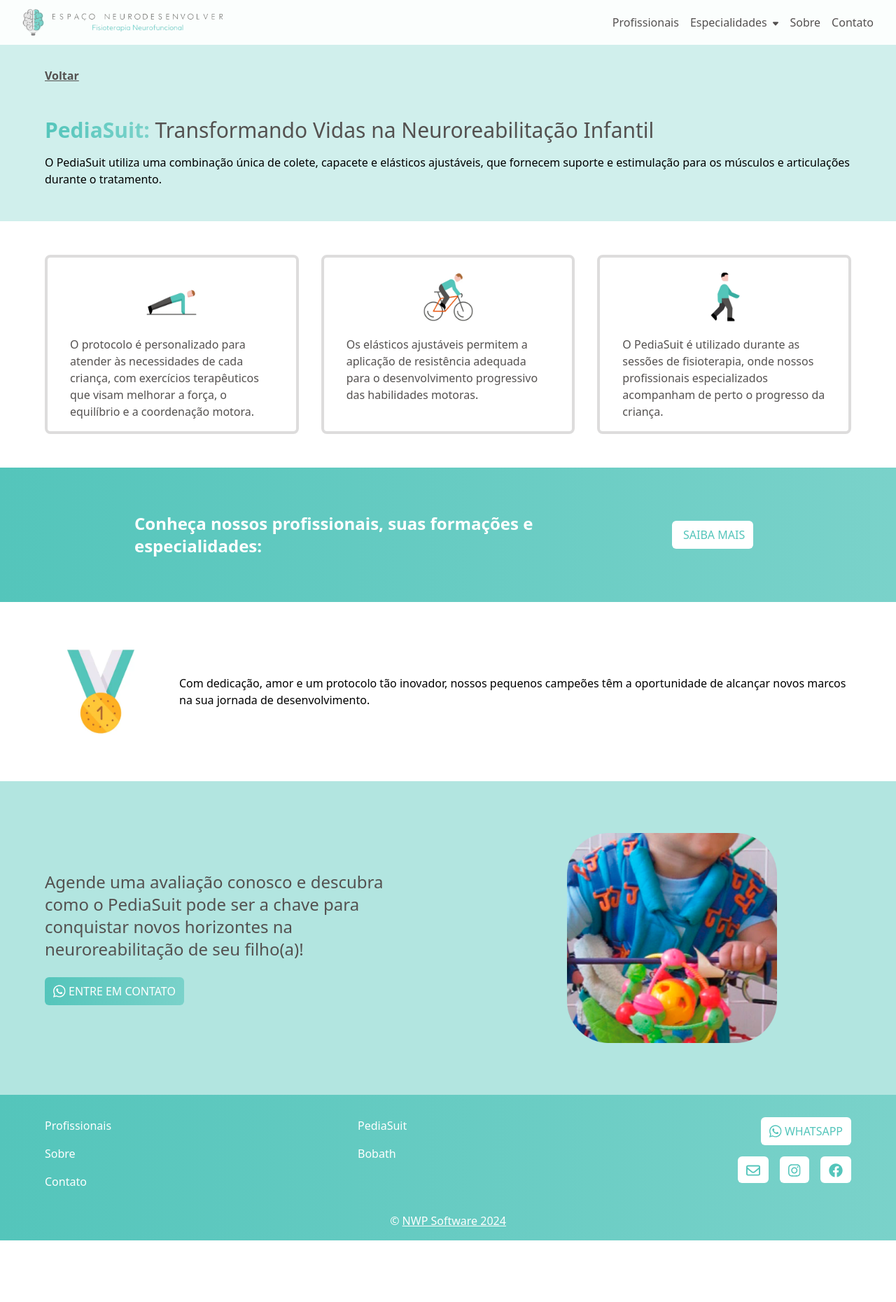
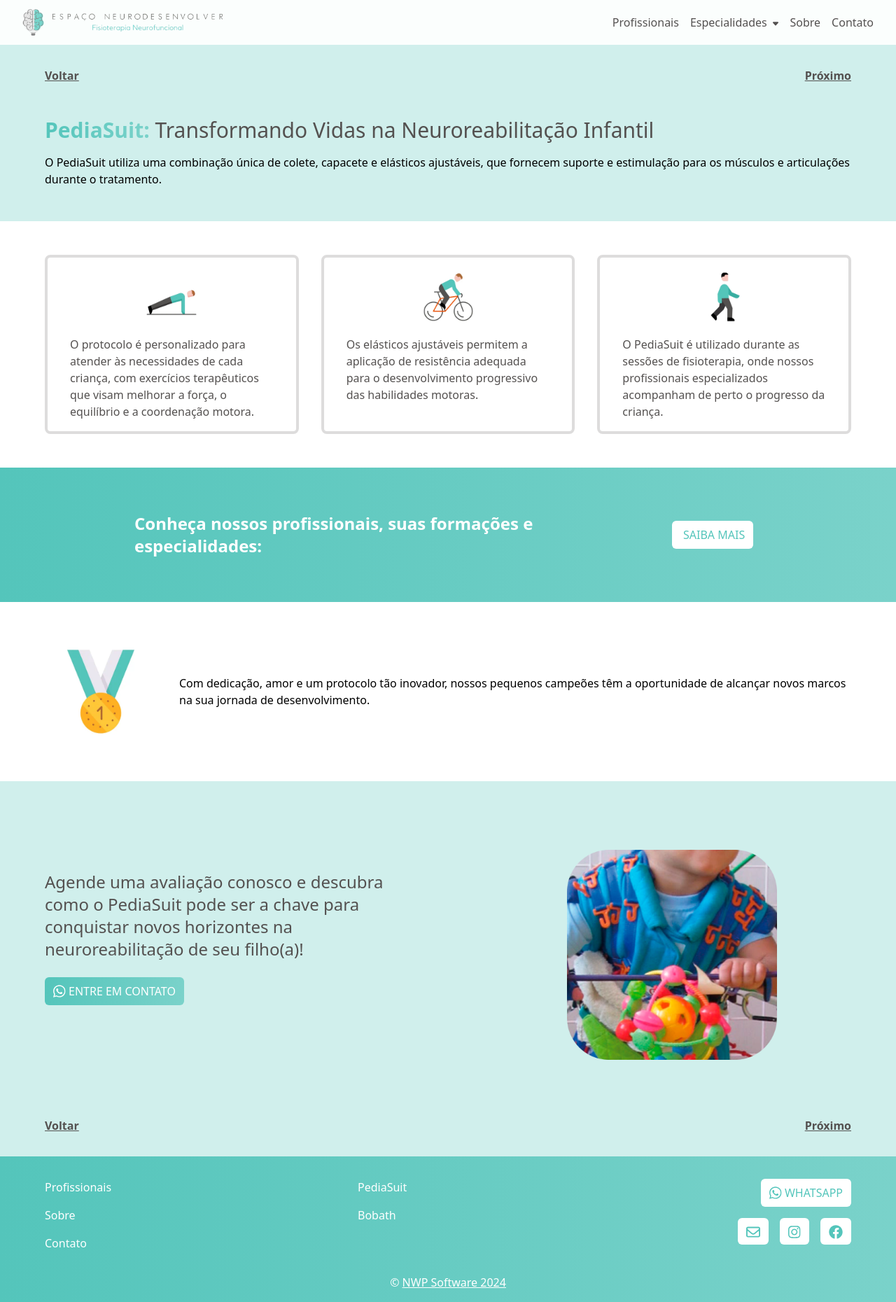
Before and after one commit to NathanPatrzyk/espaconeurodesenvolver, a React (Vite) app: page /especialidades/pediasuit in a window 1280 px wide. Shown: the whole page at 70% size. Before the commit the page ends 1772 px from the top, so only its background shows below. Built offline with nearby package versions, Linux system fonts and the light colour scheme.

Commit message:
version-5.1.2

```diff
--- a/src/components/Link.jsx
+++ b/src/components/Link.jsx
@@ -1,6 +1,6 @@
 import Button from "./Button";
 
-const LinkSocialMedia = ({ icon, link, name, theme }) => {
+const Link = ({ icon, link, name, theme }) => {
   if (name && theme == "dark") {
     return (
       <div className="flex">
@@ -46,4 +46,4 @@
   }
 };
 
-export default LinkSocialMedia;
+export default Link;
--- a/src/components/LinkGoBack.jsx
+++ /dev/null
@@ -1,5 +0,0 @@
-const LinkGoBack = ({textColor}) => {
-  return <a className={`text-${textColor} font-bold text-left underline inline-block mt-[70px] mb-2 md:mt-24 md:mb-8 md:mx-16 mx-4`} href="/">Voltar</a>;
-};
-
-export default LinkGoBack;
--- /dev/null
+++ b/src/components/LinkSmall.jsx
@@ -0,0 +1,12 @@
+const LinkSmall = ({ textColor, text, link }) => {
+  return (
+    <a
+      className={`text-${textColor} font-bold text-left underline inline-block my-2 md:my-8 md:mx-16 mx-4`}
+      href={link}
+    >
+      {text}
+    </a>
+  );
+};
+
+export default LinkSmall;
--- /dev/null
+++ b/src/components/OtherSpecialities.jsx
@@ -0,0 +1,39 @@
+import ImagePsicomotricidade from "../assets/psicomotricidade.webp";
+import ImagePsicologia from "../assets/psicologia.webp";
+import ImageFonoaudiologia from "../assets/fonoaudiologia.webp";
+
+const OtherSpecialities = () => {
+  return (
+    <section className="flex md:flex-row flex-col bg-light-neuro">
+      <div className="flex-1 flex flex-col justify-center md:py-32 md:px-16 px-4 py-8 ">
+        <h2 className="font-bold bg-gradient-to-r from-dark-cyan-neuro to-cyan-neuro text-transparent bg-clip-text text-3xl">
+          Outras Especialidades
+          <ul className="font-normal list-disc text-dark-neuro flex flex-col gap-1 ps-8 pt-4 text-base">
+            <li>Psicomotricidade</li>
+            <li>Psicologia</li>
+            <li>Fonoaudiologia</li>
+            <li>Etc.</li>
+          </ul>
+        </h2>
+      </div>
+      <div className="flex-1 flex items-center justify-center md:px-16 md:py-12 py-8 md:bg-gradient-to-r md:from-light-cyan-neuro md:to-light-cyan-neuro md:rounded-none md:rounded-bl-[800px] rounded-none">
+        <figure className="flex flex-col sm:size-[300px] size-[90vw] max-w-[300px] max-h-[300px]">
+          <img
+            className="self-start sm:size-[100px] size-[30vw] max-w-[100px] max-h-[100px]"
+            src={ImagePsicomotricidade}
+          ></img>
+          <img
+            className="self-center sm:size-[100px] size-[30vw] max-w-[100px] max-h-[100px]"
+            src={ImagePsicologia}
+          ></img>
+          <img
+            className="self-end sm:size-[100px] size-[30vw] max-w-[100px] max-h-[100px]"
+            src={ImageFonoaudiologia}
+          ></img>
+        </figure>
+      </div>
+    </section>
+  );
+};
+
+export default OtherSpecialities;
--- a/src/data.json
+++ b/src/data.json
@@ -9,11 +9,23 @@
       "childrens": [
         {
           "name": "PediaSuit",
-          "link": "/especialidades/pediasuit"
+          "link": "/especialidades/pediasuit",
+          "previous": {
+            "name": "Voltar",
+            "link": "/"
+          },
+          "next": {
+            "name": "Próximo",
+            "link": "/especialidades/bobath"
+          }
         },
         {
           "name": "Bobath",
-          "link": "/especialidades/bobath"
+          "link": "/especialidades/bobath",
+          "previous": {
+            "name": "Anterior",
+            "link": "/especialidades/pediasuit"
+          }
         }
       ]
     },
--- a/src/routes/Bobath.jsx
+++ b/src/routes/Bobath.jsx
@@ -2,7 +2,7 @@
 import Footer from "../components/Footer";
 
 import Link from "../components/Link";
-import LinkGoBack from "../components/LinkGoBack";
+import LinkSmall from "../components/LinkSmall";
 import LinkGoToProfessionals from "../components/LinkGoToProfessionals";
 
 import IconDocument from "../assets/document.webp";
@@ -15,8 +15,14 @@
 
 function Bobath() {
   return (
-    <div className="bg-light-cyan-neuro">
-      <LinkGoBack textColor="dark-neuro" />
+    <div className="bg-light-cyan-neuro pt-16">
+      <div className="flex justify-between">
+        <LinkSmall
+          textColor="dark-neuro"
+          text="Anterior"
+          link="/especialidades/pediasuit"
+        />
+      </div>
       <main className="flex md:flex-row flex-col-reverse">
         <div className="flex-1 flex flex-col md:py-12 md:px-16 md:pt-4 py-8 px-4 pt-4">
           <h1 className="text-dark-neuro text-3xl pb-4">
@@ -76,7 +82,8 @@
           </p>
         </div>
       </section>
-      <section className="flex md:flex-row flex-col-reverse bg-light-cyan-neuro">
+      <section className="bg-light-neuro">
+        <div className="flex md:flex-row flex-col-reverse bg-light-cyan-neuro">
           <div className="flex-1 flex flex-col justify-center md:py-32 md:px-16 px-4 py-8">
             <h1 className="text-dark-neuro text-2xl">
               O objetivo final do Bobath é melhorar a qualidade de vida e a
@@ -98,7 +105,15 @@
               className="sm:size-[300px] size-[90vw] max-w-[300px] max-h-[300px]"
             ></img>
           </div>
+        </div>
       </section>
+      <div className="flex justify-between">
+        <LinkSmall
+          textColor="dark-neuro"
+          text="Anterior"
+          link="/especialidades/pediasuit"
+        />
+      </div>
       <Nav />
       <Footer />
     </div>
--- a/src/routes/Home.jsx
+++ b/src/routes/Home.jsx
@@ -8,14 +8,12 @@
 import Speciality from "../components/Speciality";
 import SocialMedia from "../components/SocialMedia";
 import Location from "../components/Location";
+import OtherSpecialities from "../components/OtherSpecialities";
 
 import ImageEstimulacaoVisual from "../assets/estimulacaovisual.webp";
 import ImagePediasuit from "../assets/pediasuit.webp";
 import ImageTerapiaOcupacional from "../assets/terapiaocupacional.webp";
 import ImageBobath from "../assets/bobath.webp";
-import ImagePsicomotricidade from "../assets/psicomotricidade.webp";
-import ImagePsicologia from "../assets/psicologia.webp";
-import ImageFonoaudiologia from "../assets/fonoaudiologia.webp";
 
 function Home() {
   return (
@@ -51,17 +49,7 @@
         description="É uma especialidade que visa desenvolver e melhorar a capacidade de acuidade visual por meio de atividades específicas que favorecem o sistema visual."
         theme="dark"
       />
-      <Speciality
-        image={ImagePsicomotricidade}
-        title="Psicomotricidade"
-        theme="light"
-      />
-      <Speciality image={ImagePsicologia} title="Psicologia" theme="dark" />
-      <Speciality
-        image={ImageFonoaudiologia}
-        title="Fonoaudiologia"
-        theme="light"
-      />
+      <OtherSpecialities />
       <Nav />
       <Footer />
     </div>
--- a/src/routes/PediaSuit.jsx
+++ b/src/routes/PediaSuit.jsx
@@ -2,7 +2,7 @@
 import Footer from "../components/Footer";
 
 import Link from "../components/Link";
-import LinkGoBack from "../components/LinkGoBack";
+import LinkSmall from "../components/LinkSmall";
 import LinkGoToProfessionals from "../components/LinkGoToProfessionals";
 
 import IconPushups from "../assets/pushups.webp";
@@ -15,8 +15,15 @@
 
 function PediaSuit() {
   return (
-    <div className="bg-light-cyan-neuro">
-      <LinkGoBack textColor="dark-neuro" />
+    <div className="bg-light-cyan-neuro pt-16">
+      <div className="flex justify-between">
+        <LinkSmall textColor="dark-neuro" text="Voltar" link="/" />
+        <LinkSmall
+          textColor="dark-neuro"
+          text="Próximo"
+          link="/especialidades/bobath"
+        />
+      </div>
       <main className="flex md:flex-row flex-col-reverse">
         <div className="flex-1 flex flex-col md:py-12 md:px-16 md:pt-4 py-8 px-4 pt-4">
           <h1 className="text-dark-neuro text-3xl pb-4">
@@ -70,12 +77,13 @@
           </p>
         </div>
       </section>
-      <section className="flex md:flex-row flex-col-reverse bg-light-cyan-neuro">
+      <section className="bg-light-neuro">
+        <div className="flex md:flex-row flex-col-reverse bg-light-cyan-neuro">
           <div className="flex-1 flex flex-col justify-center md:py-32 md:px-16 px-4 py-8">
             <h1 className="text-dark-neuro text-2xl">
-            Agende uma avaliação conosco e descubra como o PediaSuit pode ser a
-            chave para conquistar novos horizontes na neuroreabilitação de seu
-            filho(a)!
+              Agende uma avaliação conosco e descubra como o PediaSuit pode ser
+              a chave para conquistar novos horizontes na neuroreabilitação de
+              seu filho(a)!
             </h1>
             <div className="pt-6">
               <Link
@@ -86,13 +94,22 @@
               />
             </div>
           </div>
-        <div className="flex-1 flex items-center justify-center md:px-16 md:py-12 py-8 md:rounded-none md:rounded-bl-[800px] rounded-none">
+          <div className="flex-1 flex items-center justify-center md:px-16 md:pt-12 pt-8 md:rounded-none md:rounded-bl-[800px] rounded-none">
             <img
               src={ImagePediasuit}
               className="sm:size-[300px] size-[90vw] max-w-[300px] max-h-[300px]"
             ></img>
           </div>
+        </div>
       </section>
+      <div className="flex justify-between">
+        <LinkSmall textColor="dark-neuro" text="Voltar" link="/" />
+        <LinkSmall
+          textColor="dark-neuro"
+          text="Próximo"
+          link="/especialidades/bobath"
+        />
+      </div>
       <Nav />
       <Footer />
     </div>
--- a/src/routes/Professionals.jsx
+++ b/src/routes/Professionals.jsx
@@ -1,14 +1,13 @@
 import Nav from "../components/Nav";
 import Footer from "../components/Footer";
 
-import LinkGoBack from "../components/LinkGoBack";
-
 import Professional from "../components/Professional";
+import LinkSmall from "../components/LinkSmall";
 
 function Professionals() {
   return (
-    <div>
-      <LinkGoBack textColor="dark-cyan-neuro" />
+    <div className="pt-16">
+      <LinkSmall textColor="dark-cyan-neuro" text="Voltar" link="/" />
       <Professional />
       <Nav />
       <Footer />
```
Lines whose indentation alone changed are shown as unchanged.
